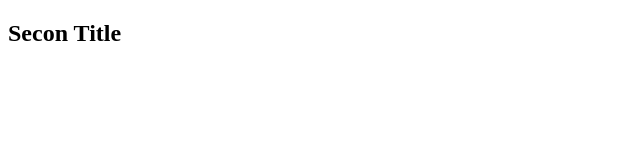
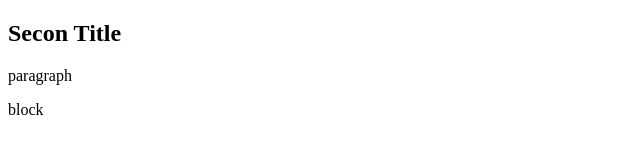
Before and after one commit to Ivanushka15/git_start, a plain HTML site: page index.html in a window 1280 px wide. Shown: the whole page, without its empty margins (0-640 px from the left). Drawn offline with Linux system fonts and the light colour scheme.

Commit message:
new change

```diff
--- a/index.html
+++ b/index.html
@@ -5,6 +5,8 @@
   <meta name="viewport" content="width=device-width, initial-scale=1.0">
   <title>GIT</title>
   <h2>Secon Title</h2>
+  <p>paragraph</p>
+  <div>block</div>
 </head>
 <body>
 
```
